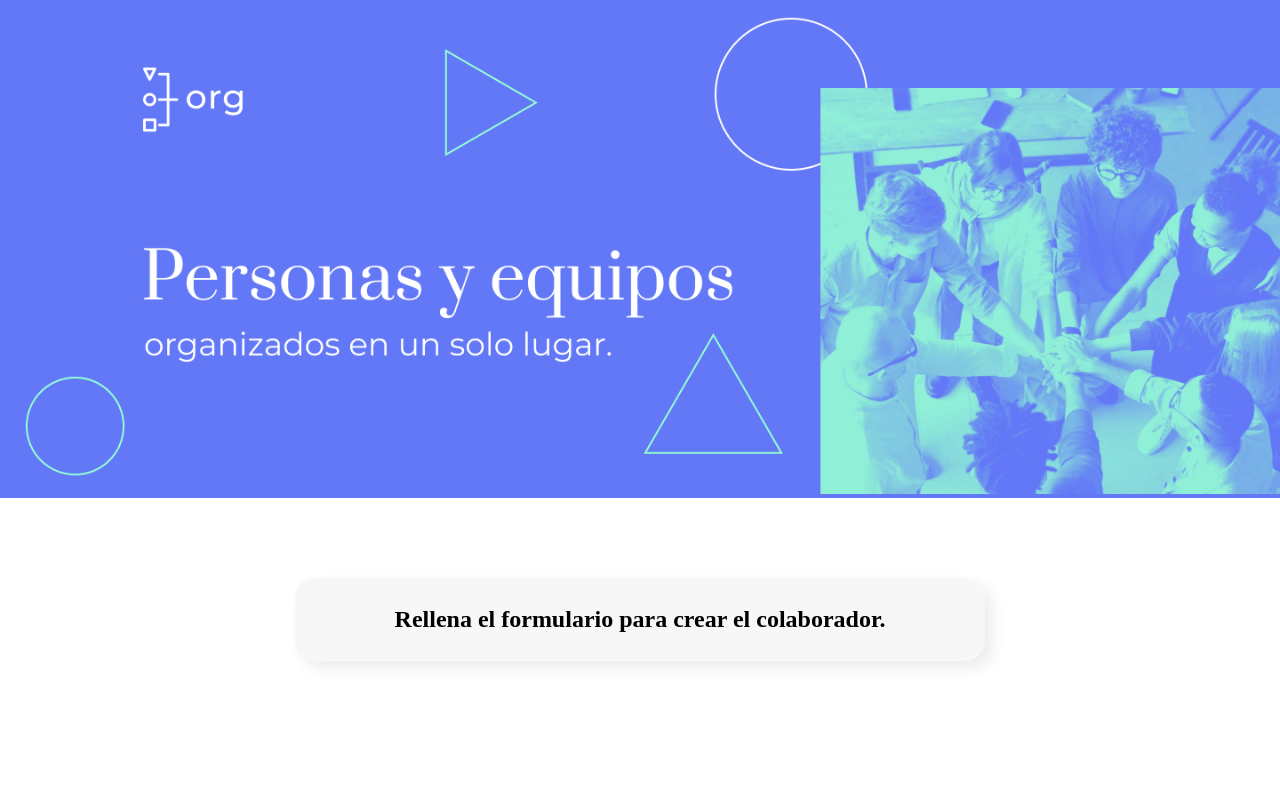
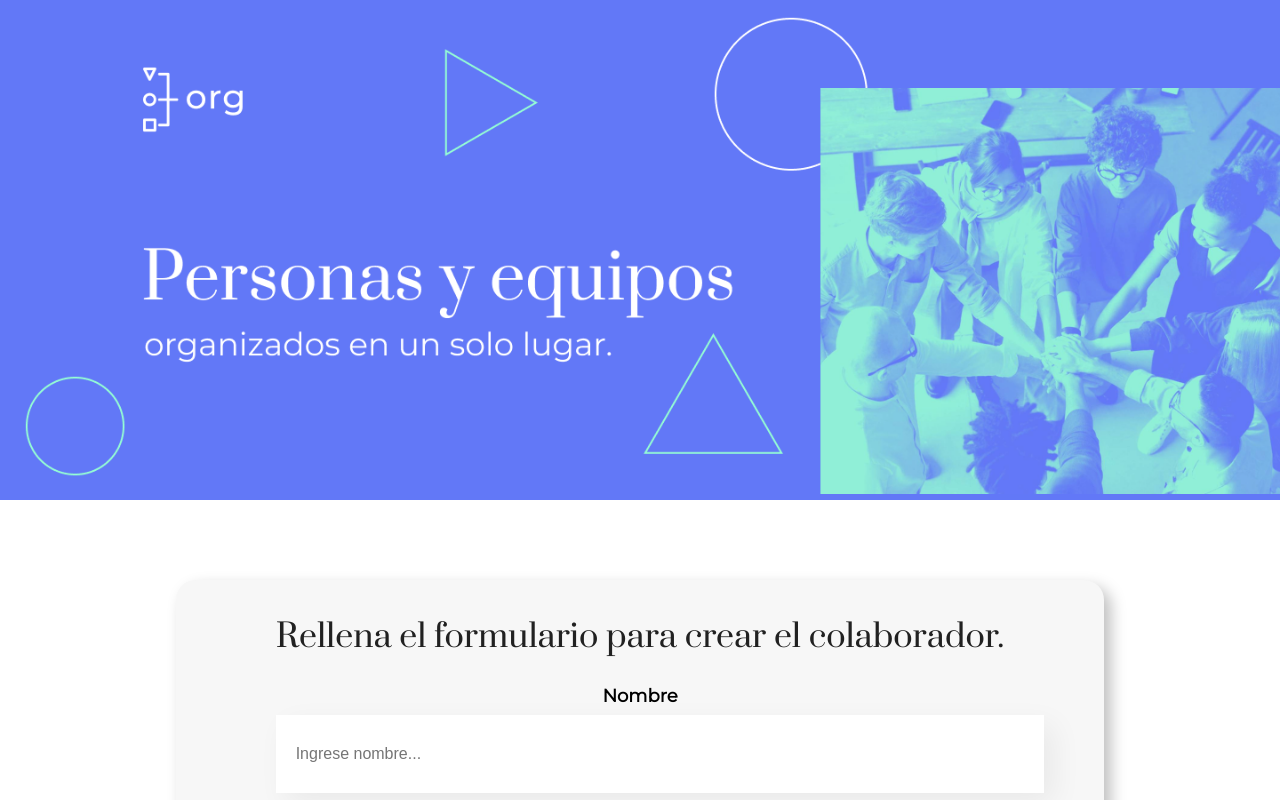
Before and after one commit to magoMercurio/org, a React (Create React App) app: page / in a window 1280 px wide. Shown: the top 800 px of the page. Built offline with nearby package versions, Linux system fonts and the light colour scheme.

Commit message:
Campotexto component

```diff
--- a/public/index.html
+++ b/public/index.html
@@ -15,15 +15,9 @@
       user's mobile device or desktop. See https://developers.google.com/web/fundamentals/web-app-manifest/
     -->
     <link rel="manifest" href="%PUBLIC_URL%/manifest.json" />
-    <!--
-      Notice the use of %PUBLIC_URL% in the tags above.
-      It will be replaced with the URL of the `public` folder during the build.
-      Only files inside the `public` folder can be referenced from the HTML.
-
-      Unlike "/favicon.ico" or "favicon.ico", "%PUBLIC_URL%/favicon.ico" will
-      work correctly both with client-side routing and a non-root public URL.
-      Learn how to configure a non-root public URL by running `npm run build`.
-    -->
+    <link rel="preconnect" href="https://fonts.googleapis.com">
+    <link rel="preconnect" href="https://fonts.gstatic.com" crossorigin>
+    <link href="https://fonts.googleapis.com/css2?family=Montserrat&family=Prata&display=swap" rel="stylesheet">
     <title>Org </title>
   </head>
   <body>
--- /dev/null
+++ b/src/componentes/CampoTexto/CampoTexto.css
@@ -0,0 +1,23 @@
+.campo-texto {
+  margin: 24px 0;
+  font-family: 'Montserrat', sans-serif;
+}
+
+.campo-texto label {
+  font-family: 'Montserrat', sans-serif;
+  font-size: 18px;
+  font-weight: 600;
+  display: block;
+  margin-bottom: 8px;
+}
+
+.campo-texto input {
+  width: 100%;
+  background-color: #ffffff;
+  box-shadow: 10px 10px 30px rgba(0, 0, 0, 0.06);
+  border: none;
+  padding: 30px 20px;
+  outline-color: #6278f7;
+  font-size: 16px;
+
+}
--- /dev/null
+++ b/src/componentes/CampoTexto/index.js
@@ -0,0 +1,11 @@
+import './CampoTexto.css'
+
+const CampoTexto = (props) => {
+  const placeholderModificador = `${props.placeholder}...`
+  return <div className='campo-texto'>
+    <label> {props.titulo} </label>
+    <input placeholder= {placeholderModificador} type="text" />
+  </div>
+}
+
+export default CampoTexto
--- a/src/componentes/formulario/Formulario.css
+++ b/src/componentes/formulario/Formulario.css
@@ -8,7 +8,13 @@
 .formulario form {
   max-width: 80%;
   background-color: #f7f7f7;
-  box-shadow: 7px 7px 15px rgba(0, 0, 0,0.08);
+  box-shadow: 7px 7px 15px rgba(0, 0, 0, 25%);
   border-radius: 20px;
   padding: 8px 100px;
 }
+
+.formulario h2 {
+  font-size: 32px;
+  font-weight: 400;
+  color: #212121;
+}
--- a/src/componentes/formulario/Formulario.js
+++ b/src/componentes/formulario/Formulario.js
@@ -1,9 +1,13 @@
 import './Formulario.css'
+import CampoTexto from '../CampoTexto'
 
 const Formulario = () => {
   return <section className='formulario'>
       <form>
         <h2>Rellena el formulario para crear el colaborador.</h2>
+        <CampoTexto titulo='Nombre' placeholder='Ingrese nombre' />
+        <CampoTexto titulo='Puesto' placeholder='Ingrese puesto'/>
+        <CampoTexto titulo='Foto' placeholder='Ingresar enlace de foto' />
       </form>
     </section>
 }
```
Also changed, not shown: jsconfig.json (added, +14 -0 lines).
